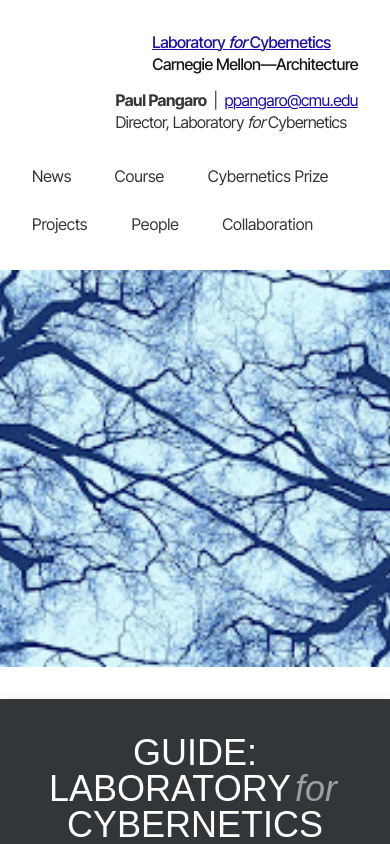
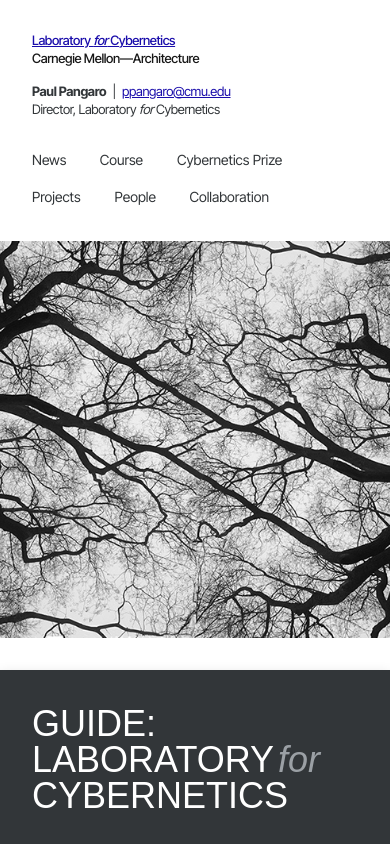
Before and after one commit to lab4cybernetics-cmu/lab-for-cybernetics, a Next.js app: page / in a window 390 px wide. Shown: the top 844 px of the page. Built offline with nearby package versions, Linux system fonts and the light colour scheme; no server answers.

Commit message:
feat: add dynamic CoverImage component and update header layout and typography

```diff
--- a/src/app/layout.tsx
+++ b/src/app/layout.tsx
@@ -2,6 +2,7 @@ import type { Metadata } from "next";
 import { Inter_Tight } from "next/font/google";
 import { ArrowRight } from "lucide-react";
 import "./globals.css";
+import { CoverImage } from "@/components/cover-image";
 
 const inter = Inter_Tight({
   subsets: ["latin"],
@@ -23,25 +24,25 @@ export default function RootLayout({
       <body className={`${inter.variable} font-sans antialiased text-sys-normal`}>
         <div className="w-full px-[var(--sys-padding)]">
           {/* Header */}
-          <header className="pt-[var(--sys-padding)] pb-[32px] flex flex-col md:flex-row justify-between items-end gap-[var(--sys-padding)]">
-            <div className="flex flex-col md:flex-row items-end gap-[16px]">
+          <header className="pt-[var(--sys-padding)] pb-[32px] flex flex-col md:flex-row justify-between items-start md:items-end gap-[var(--sys-padding)]">
+            <div className="flex flex-col md:flex-row items-start md:items-end gap-[16px]">
               <div className="flex flex-col items-start leading-tight">
                 <a href="/" className="group tracking-tight">
-                  <h1 className="text-sys-top-left font-medium text-brand-blue underline decoration-1 cursor-pointer">Laboratory <em>for</em> Cybernetics</h1>
+                  <h1 className="text-[13px] md:text-sys-top-left font-medium text-brand-blue underline decoration-1 cursor-pointer">Laboratory <em>for</em> Cybernetics</h1>
                 </a>
-                <h2 className="text-sys-top-left font-medium text-neutral-900 mt-0.5 tracking-tight">Carnegie Mellon—Architecture</h2>
+                <h2 className="text-[13px] md:text-sys-top-left font-medium text-neutral-900 mt-0.5 tracking-tight">Carnegie Mellon—Architecture</h2>
               </div>
               <div className="hidden md:block w-[1px] bg-brand-dark self-stretch"></div>
               <div className="flex flex-col items-start leading-tight">
-                <div className="text-sys-top-left font-bold text-brand-dark tracking-tight">
+                <div className="text-[13px] md:text-sys-top-left font-bold text-brand-dark tracking-tight">
                   Paul Pangaro <span className="font-normal text-brand-dark mx-1">|</span> <a href="mailto:ppangaro@cmu.edu" className="font-normal text-brand-blue underline decoration-1">ppangaro@cmu.edu</a>
                 </div>
-                <div className="text-sys-top-left font-normal text-brand-dark mt-0.5 tracking-tight">Director, Laboratory <em>for</em> Cybernetics</div>
+                <div className="text-[13px] md:text-sys-top-left font-normal text-brand-dark mt-0.5 tracking-tight">Director, Laboratory <em>for</em> Cybernetics</div>
               </div>
             </div>
 
             {/* Navigation Bar */}
-            <nav className="flex flex-wrap justify-start md:justify-end md:text-right gap-[24px] text-sys-nav font-normal pb-0.5 items-end">
+            <nav className="flex flex-wrap w-full md:w-auto justify-start md:justify-end md:text-right gap-x-[16px] gap-y-[8px] md:gap-[24px] text-[14px] md:text-sys-nav font-normal pb-0.5 items-end">
               <a href="/news" className="group flex items-center hover:text-[#90cde8] transition-all duration-300">
                 <span data-text="News" className="after:content-[attr(data-text)] after:block after:font-medium after:invisible after:h-0 after:overflow-hidden group-hover:font-medium group-hover:underline decoration-1 underline-offset-2 transition-all duration-300">
                   News
@@ -60,6 +61,7 @@ export default function RootLayout({
                 </span>
                 <ArrowRight className="w-[0.9em] h-[0.9em] ml-1 opacity-0 group-hover:opacity-100 transition-all duration-300 group-hover:-rotate-45" strokeWidth={2.5} />
               </a>
+              <div className="basis-full h-0 md:hidden" />
               <a href="/projects" className="group flex items-center hover:text-[#90cde8] transition-all duration-300">
                 <span data-text="Projects" className="after:content-[attr(data-text)] after:block after:font-medium after:invisible after:h-0 after:overflow-hidden group-hover:font-medium group-hover:underline decoration-1 underline-offset-2 transition-all duration-300">
                   Projects
@@ -82,21 +84,8 @@ export default function RootLayout({
           </header>
         </div>
 
-        {/* Cover Image (Full Width, synced to Figma height, alternating mirrored horizontal tiles) */}
-        <div className="w-full h-[397px] relative mb-0 overflow-hidden flex justify-center">
-          <div className="flex h-full min-w-max justify-center">
-            {/* Generate enough tiles to seamlessly span ultrawide monitors. 11 tiles ensures the middle item (index 5) is perfectly centered. */}
-            {[...Array(11)].map((_, i) => (
-              <img
-                key={i}
-                src="/cover.jpg"
-                alt=""
-                className={`h-full w-auto shrink-0 object-cover ${(i + 1) % 2 !== 0 ? '-scale-x-100' : ''}`}
-                aria-hidden="true"
-              />
-            ))}
-          </div>
-        </div>
+        {/* Cover Image (Dynamic client component handles tiling and filters per-page) */}
+        <CoverImage />
 
         {/* Pages render their own TitleBars now */}
 
--- /dev/null
+++ b/src/components/cover-image.tsx
@@ -0,0 +1,30 @@
+"use client";
+
+import { usePathname } from "next/navigation";
+
+export function CoverImage() {
+  const pathname = usePathname();
+  const isHome = pathname === "/";
+
+  return (
+    <div className={`w-full h-[397px] relative mb-0 overflow-hidden flex justify-center ${isHome ? "grayscale" : ""}`}>
+      <div className="flex h-full min-w-max justify-center">
+        {/* Generate enough tiles to seamlessly span ultrawide monitors. 11 tiles ensures the middle item (index 5) is perfectly centered. */}
+        {[...Array(11)].map((_, i) => (
+          <img
+            key={i}
+            src="/cover-new.jpg"
+            alt=""
+            className={`h-full w-auto shrink-0 object-cover ${(i + 1) % 2 !== 0 ? "-scale-x-100" : ""}`}
+            aria-hidden="true"
+          />
+        ))}
+      </div>
+
+      {/* Overlay for magenta tone on non-home pages */}
+      {!isHome && (
+        <div className="absolute inset-0 bg-[#e0007b] mix-blend-color pointer-events-none opacity-30" />
+      )}
+    </div>
+  );
+}
--- a/src/components/title-bar.tsx
+++ b/src/components/title-bar.tsx
@@ -10,7 +10,7 @@ interface TitleBarProps {
 export function TitleBar({ title, description, subtitle, showFor = false }: TitleBarProps) {
   return (
     <div className="w-[calc(100%+calc(var(--sys-padding)*2))] -ml-[var(--sys-padding)] mt-[var(--sys-padding)] mb-[var(--sys-padding)]">
-      <div className="w-full bg-brand-dark py-9 px-[var(--sys-padding)] text-white text-center md:text-left shadow-[0_4px_12px_rgba(0,0,0,0.15)] md:shadow-none hover:shadow-[0_8px_24px_rgba(0,0,0,0.15)] transition-shadow duration-300">
+      <div className="w-full bg-brand-dark py-9 px-[var(--sys-padding)] text-white shadow-[0_4px_12px_rgba(0,0,0,0.15)] md:shadow-none hover:shadow-[0_8px_24px_rgba(0,0,0,0.15)] transition-shadow duration-300">
         <h2 className="text-sys-heading uppercase tracking-normal font-special-condensed leading-none">
           {title}{showFor && <em className="lowercase text-brand-grey font-special-condensed leading-none px-1">for</em>} {subtitle}
         </h2>
```
Also changed, not shown: public/cover-new.jpg (added).
